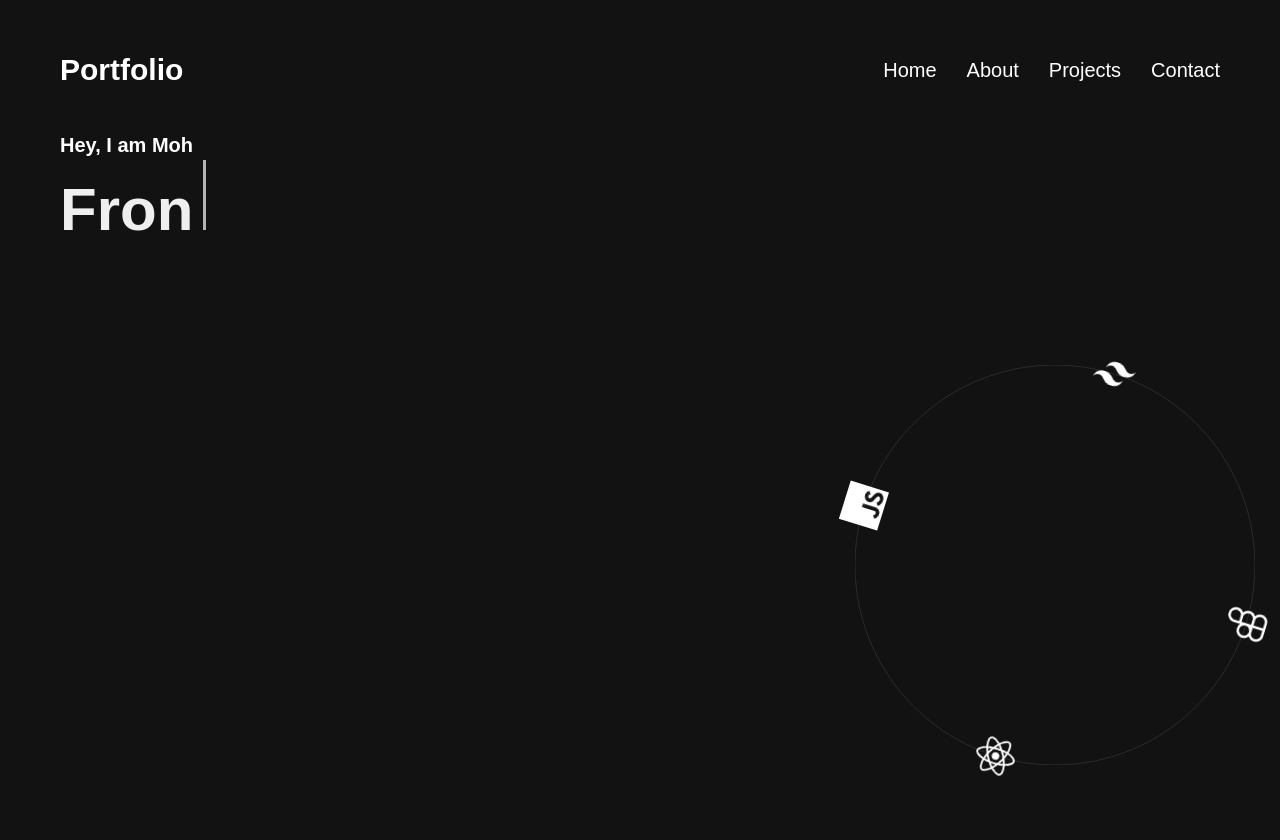
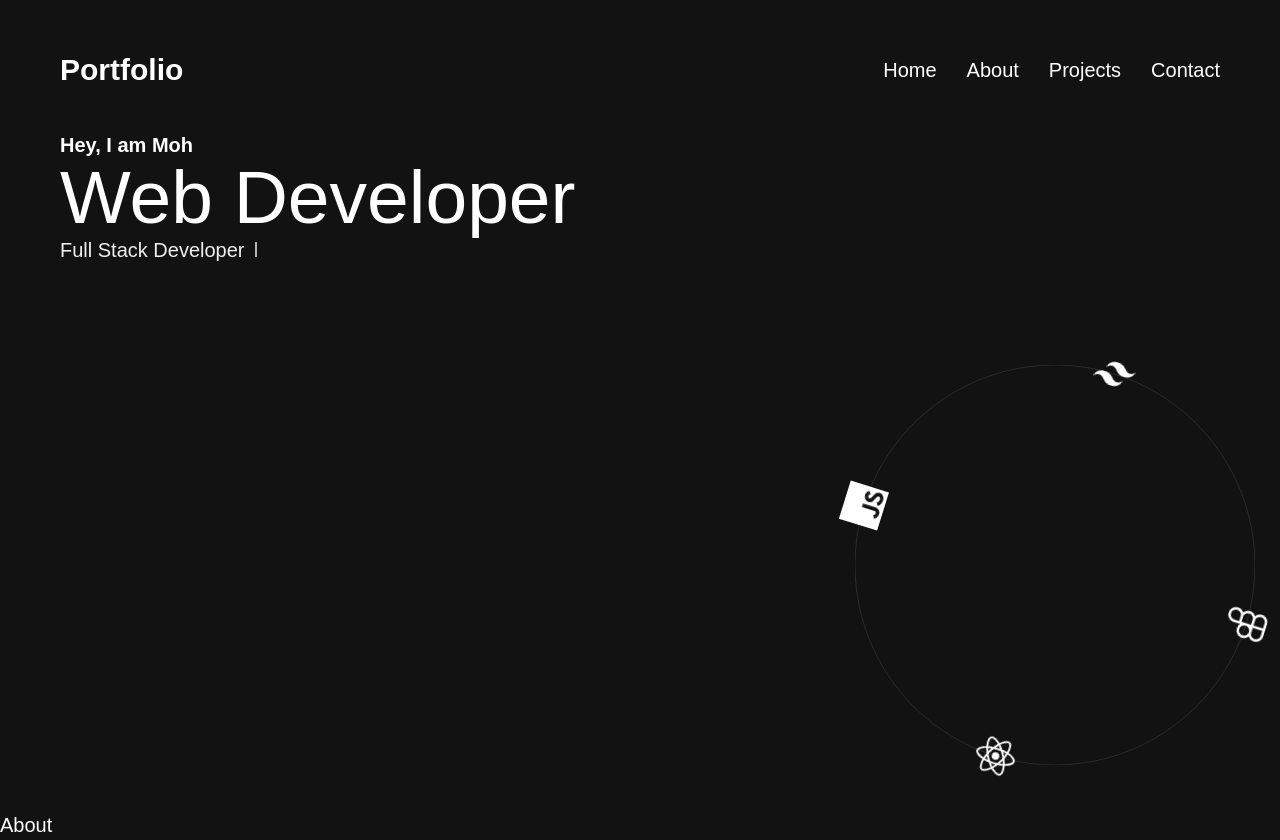
Before and after one commit to Mohkadem/assignment-2, a React (Vite) app: page / in a window 1280 px wide. Before the commit the page ends 810 px from the top, so only its background shows below. Built offline with nearby package versions, Linux system fonts and the light colour scheme; a web font is replaced by a local one.

Commit message:
Modifications on hero page

```diff
--- a/src/App.jsx
+++ b/src/App.jsx
@@ -1,6 +1,7 @@
 // Components
 import Header from "./components/Header";
 import Hero from "./components/Hero";
+import About from "./components/About";
 // Style
 import "./index.css";
 // Main code
@@ -9,6 +10,7 @@ const App = () => {
         <>
             <Header />
             <Hero />
+            <About />
             {/* <div>hello</div> */}
         </>
     );
--- /dev/null
+++ b/src/components/About.jsx
@@ -0,0 +1,7 @@
+import React from "react";
+
+const About = () => {
+    return <div>About</div>;
+};
+
+export default About;
--- a/src/components/AnimatedText.jsx
+++ b/src/components/AnimatedText.jsx
@@ -1,7 +1,7 @@
 import React, { useEffect, useState } from "react";
 
 const AnimatedText = () => {
-    const texts = ["Web Developer", "Front-end Dev", "Mobile Developer"];
+    const texts = ["Full Stack Developer", "React Enthusiast", "UI/UX Lover"];
     const [currentText, setCurrentText] = useState("");
     const [currentIndex, setCurrentIndex] = useState(0);
     const [deleting, setDeleting] = useState(false);
@@ -18,7 +18,7 @@ const AnimatedText = () => {
             );
 
             if (!deleting && currentText === current) {
-                setTimeout(() => setDeleting(true), 2000); // pause before deleting
+                setTimeout(() => setDeleting(true), 10000); // wait before deleting
             } else if (deleting && currentText === "") {
                 setDeleting(false);
                 setCurrentIndex((prev) => (prev + 1) % texts.length);
@@ -30,9 +30,9 @@ const AnimatedText = () => {
 
     return (
         <div className="text-center md:text-start">
-            <h1 className="text-3xl md:text-5xl font-bold text-white mb-6">
+            <h1 className="text-white mb-6">
                 {currentText}
-                <span className="inline-block h-7 md:h-14 w-0.5 bg-white animate-pulse ml-2"></span>
+                <span className="inline-block h-1.5 md:h-3 w-0.5 bg-white animate-pulse ml-2"></span>
             </h1>
         </div>
     );
--- a/src/components/Hero.jsx
+++ b/src/components/Hero.jsx
@@ -97,6 +97,7 @@ const Hero = () => {
                     <p>
                         <span className="welcoming">Hey, I am Moh</span>
                         <br />
+                        <span className="main-title">Web Developer</span>
                         <AnimatedText />
                     </p>
                 </div>
--- a/src/index.css
+++ b/src/index.css
@@ -36,6 +36,9 @@ body::selection {
     }
     span.welcoming {
         @apply font-extrabold;
+    }
+    span.main-title {
+        @apply text-6xl;
     }
     nav div {
         @apply flex-between flex-col py-2 px-5 container mx-auto md:flex-row md:p-6 lg:px-8;
```
Also changed, not shown: 1 other file (tests, documents, lock files or other folders).
